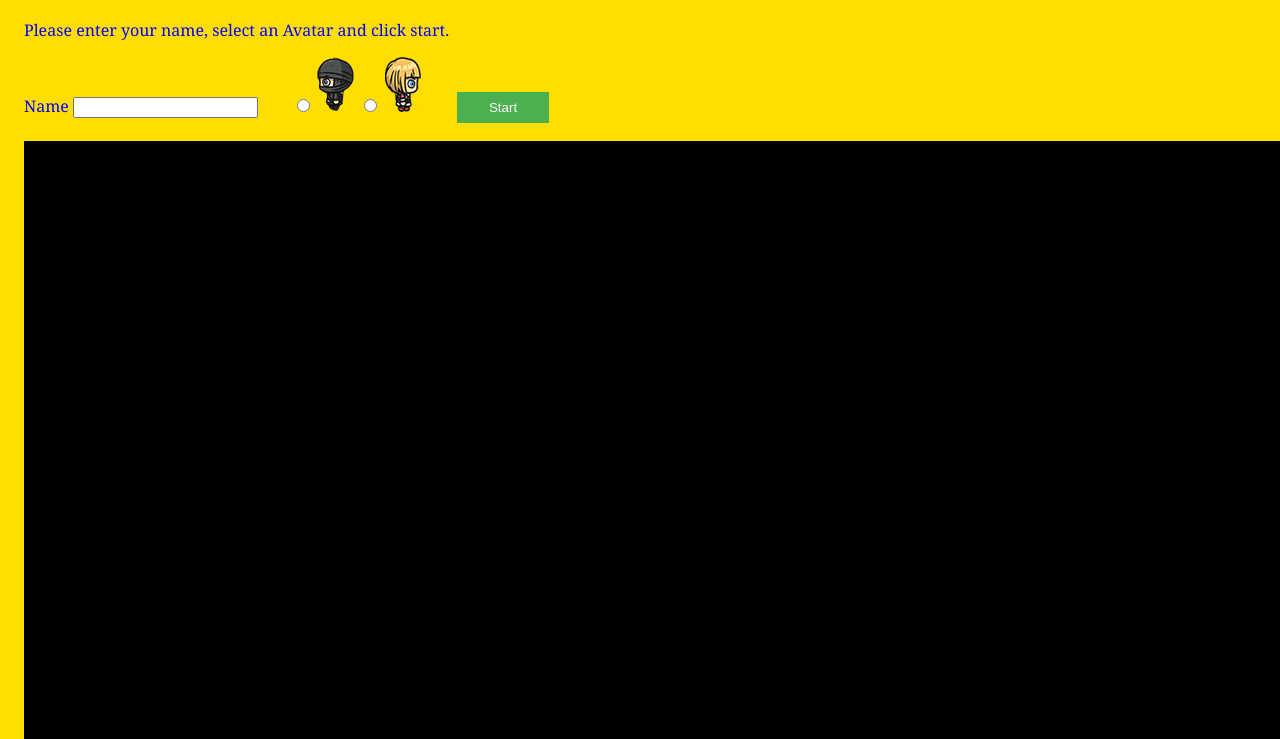
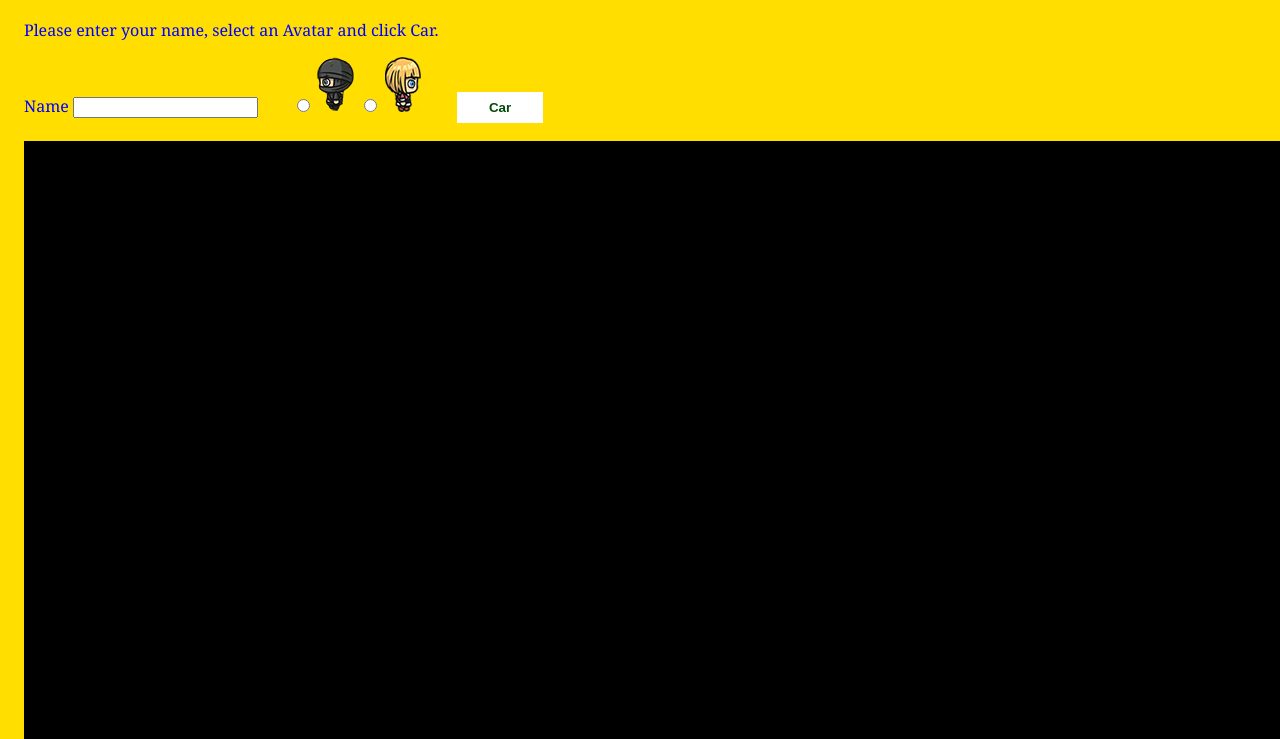
Before and after one commit to MatthewGaber/DBSTreasureHunt, a website: page Part001/public/treasurehunt.html in a window 1280 px wide. Shown: the part 61-800 px from the top of the page. Drawn offline with Linux system fonts and the light colour scheme.

Commit message:
ui changes

```diff
--- a/Part001/public/app.css
+++ b/Part001/public/app.css
@@ -39,11 +39,12 @@ body {
   }
 
   input[type=button]{
-      background-color: #4CAF50;
+      background-color: rgb(255, 255, 255);
       border: none;
-      color: white;
+      color: rgb(2, 75, 8);
       padding: 8px 32px;
       text-decoration: none;
+      font-weight: bold;
       margin: 2px 2px;
       cursor: pointer;
   }
--- a/Part001/public/treasurehunt.html
+++ b/Part001/public/treasurehunt.html
@@ -15,7 +15,7 @@
     </head>
     <body>
             <h1>Treasure Hunt</h1>
-            <p>Please enter your name, select an Avatar and click start.</p>
+            <p>Please enter your name, select an Avatar and click Car.</p>
             <div id="inputs"></div>
             <label>Name</label>
             <input id="myName" type="text"></input>
@@ -24,7 +24,7 @@
             <label for="nsprite"><img src="./images/ninjaleft.png" alt="ninjasprite" /></label>
             <input type="radio" name="inputs" id="nrsprite" />
             <label for="nrsprite" id ="girlsprite"><img src="./images/girlright.png" alt="ninjarsprite" /></label>
-            <input type="button" value="Start" id="startlevelbutton"></input>
+            <input type="button" value="Car" id="startlevelbutton"></input>
         </div>
 
             <p></p>
```
Also changed, not shown: 1 other file.
